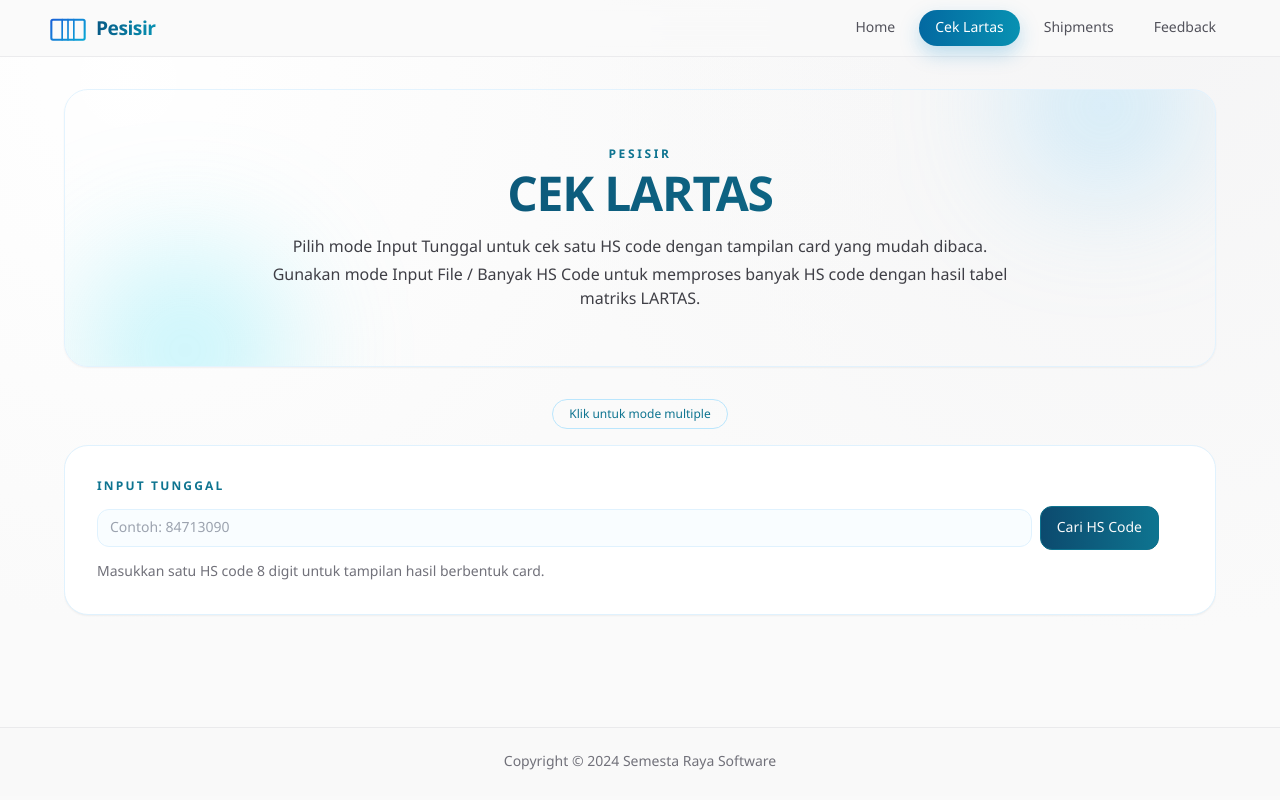
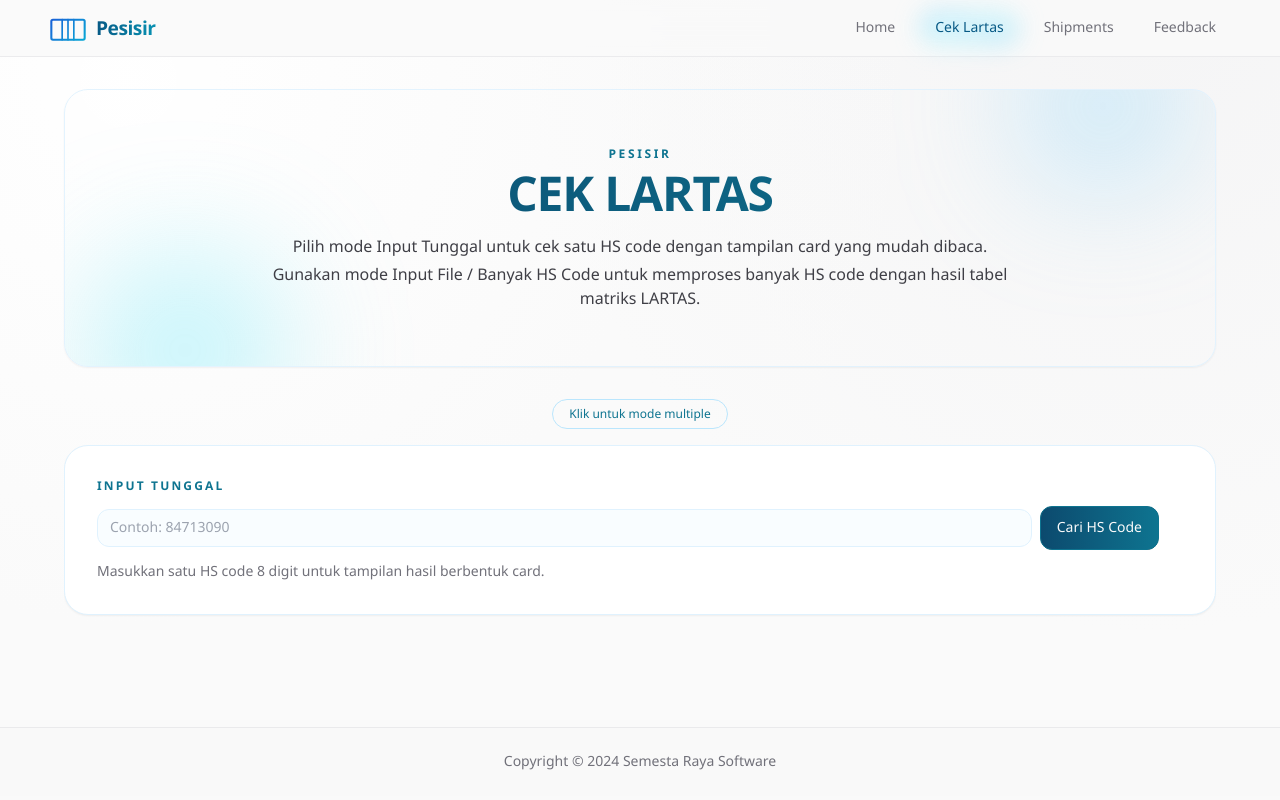
Before and after one commit to apktntaj/insscan, a Next.js app: page /cek-lartas in a window 1280 px wide. Built offline with nearby package versions, Linux system fonts and the light colour scheme.

Commit message:
small: Change navigation focus background

```diff
--- a/app/presentation/components/common/Navbar.jsx
+++ b/app/presentation/components/common/Navbar.jsx
@@ -42,13 +42,19 @@ export default function Navbar({ links = [] }) {
                             return (
                                 <li key={link.href}>
                                     <Link
-                                        className={`rounded-lg ${
+                                        className={`relative rounded-lg ${
                                             isActive
-                                                ? "bg-gradient-to-r from-sky-700 to-cyan-600 text-white"
+                                                ? "text-sky-800 font-medium"
                                                 : "text-zinc-700"
                                         }`}
                                         href={link.href}
                                     >
+                                        {isActive && (
+                                            <span
+                                                aria-hidden="true"
+                                                className="pointer-events-none absolute inset-0 -z-10 rounded-lg bg-gradient-to-br from-sky-300/50 via-cyan-200/40 to-sky-400/30 blur-md"
+                                            />
+                                        )}
                                         {link.label}
                                     </Link>
                                 </li>
@@ -80,13 +86,19 @@ export default function Navbar({ links = [] }) {
                     return (
                         <Link
                             key={link.href}
-                            className={`rounded-full px-4 py-2 text-sm font-medium transition ${
+                            className={`relative px-4 py-2 text-sm font-medium transition ${
                                 isActive
-                                    ? "bg-gradient-to-r from-sky-700 to-cyan-600 text-white shadow-[0_8px_20px_rgba(2,132,199,0.25)]"
-                                    : "text-zinc-600 hover:bg-zinc-100 hover:text-zinc-900"
+                                    ? "text-sky-800"
+                                    : "text-zinc-500 hover:text-zinc-800"
                             }`}
                             href={link.href}
                         >
+                            {isActive && (
+                                <span
+                                    aria-hidden="true"
+                                    className="pointer-events-none absolute inset-0 -z-10 rounded-full bg-gradient-to-br from-sky-300/50 via-cyan-200/40 to-sky-400/30 blur-md"
+                                />
+                            )}
                             {link.label}
                         </Link>
                     );
```
